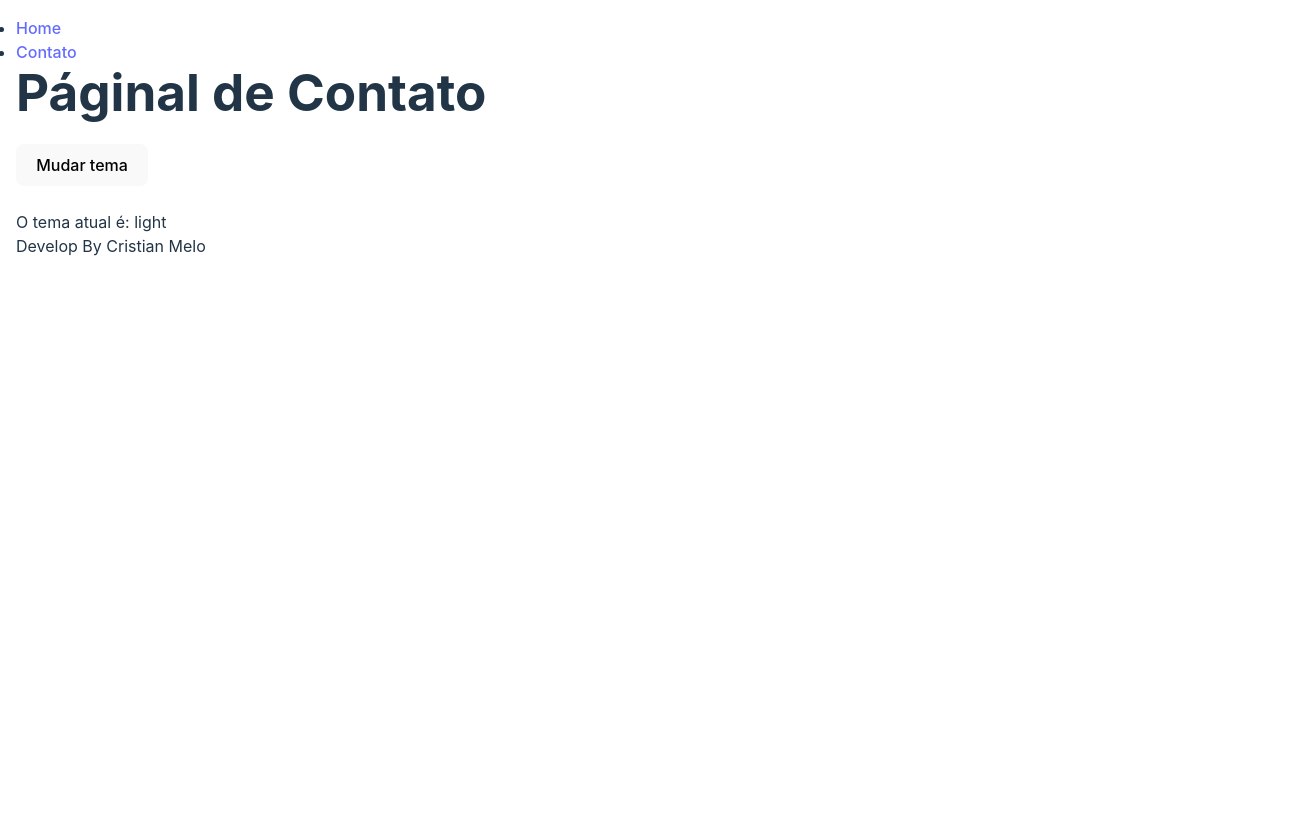
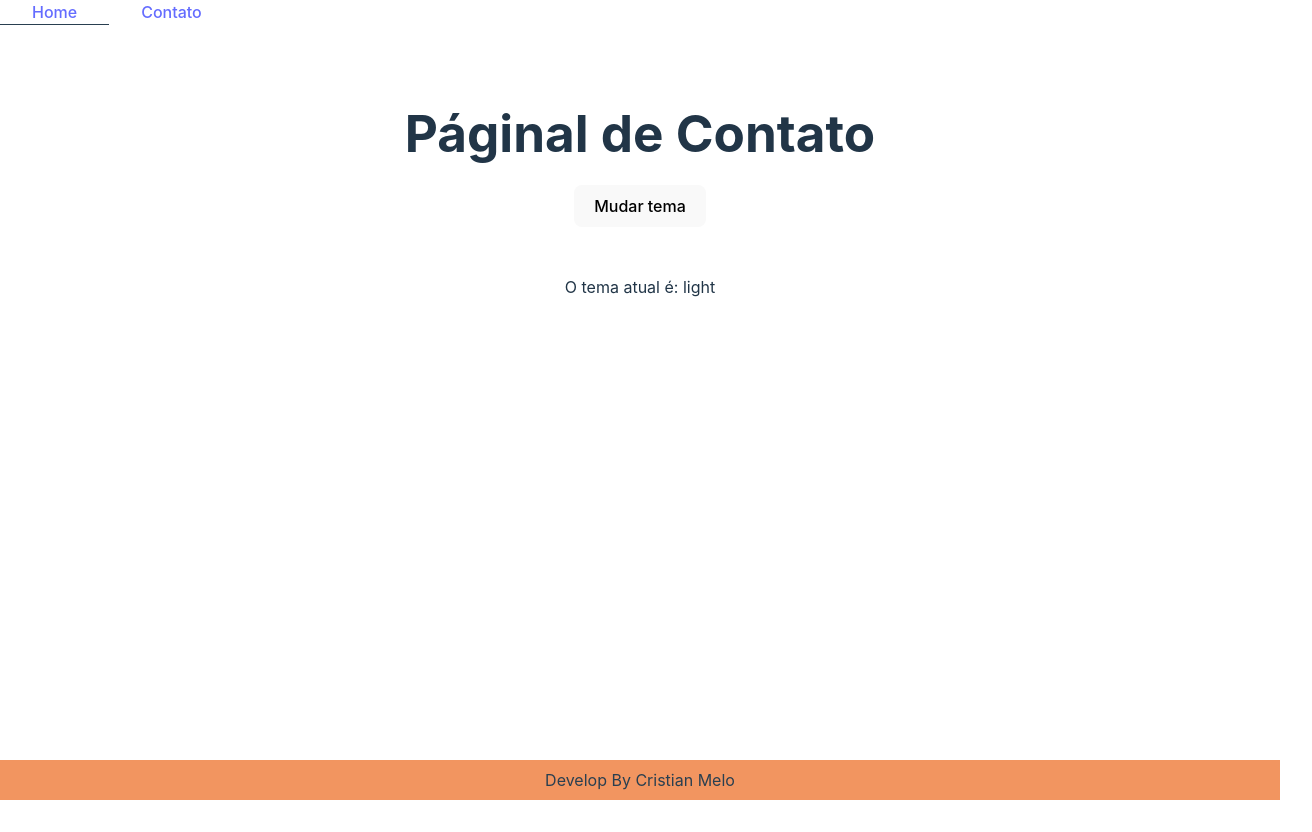
Before and after one commit to cristianmeelo/useContext-Theme-Switcher, a React (Vite) app: page /contact in a window 1280 px wide. Shown: the whole page, 1312 px wide, since content can reach past the window. After the commit the page ends 800 px from the top, so only its background shows below. Built offline with nearby package versions, Linux system fonts and the light colour scheme.

Commit message:
:lipstick: feat: applied some cool style in App

```diff
--- a/src/App.css
+++ b/src/App.css
@@ -1,12 +1,33 @@
 * {
-  padding: 0;
-  margin: 0;
+  padding: 0px;
+  margin: 0px;
 }
 
+ul {
+  display: flex;
+  flex-direction: row;
+  list-style: none;
+}
+
+li {
+  padding: 0 2rem;
+}
+
+li:hover {
+  border-bottom: 1px solid #293f50;
+}
+
+.page-information-container {
+  display: flex;
+  flex-direction: column;
+  align-items: center;
+  justify-content: center;
+
+  margin-top: 5rem;
+}
 .App {
-  padding: 1rem;
   height: 100vh;
-  width:100vw;
+  width: 100vw;
 }
 
 .dark-theme,
@@ -14,3 +35,16 @@
   background-color: #333;
   color: #fff;
 }
+
+.footer {
+  display: flex;
+  align-items: center;
+  justify-content: center;
+  background-color: #f29560;
+  color: #293f50;
+
+  position: absolute;
+  bottom: 0;
+  width: 100%;
+  height: 2.5rem;
+}
```
